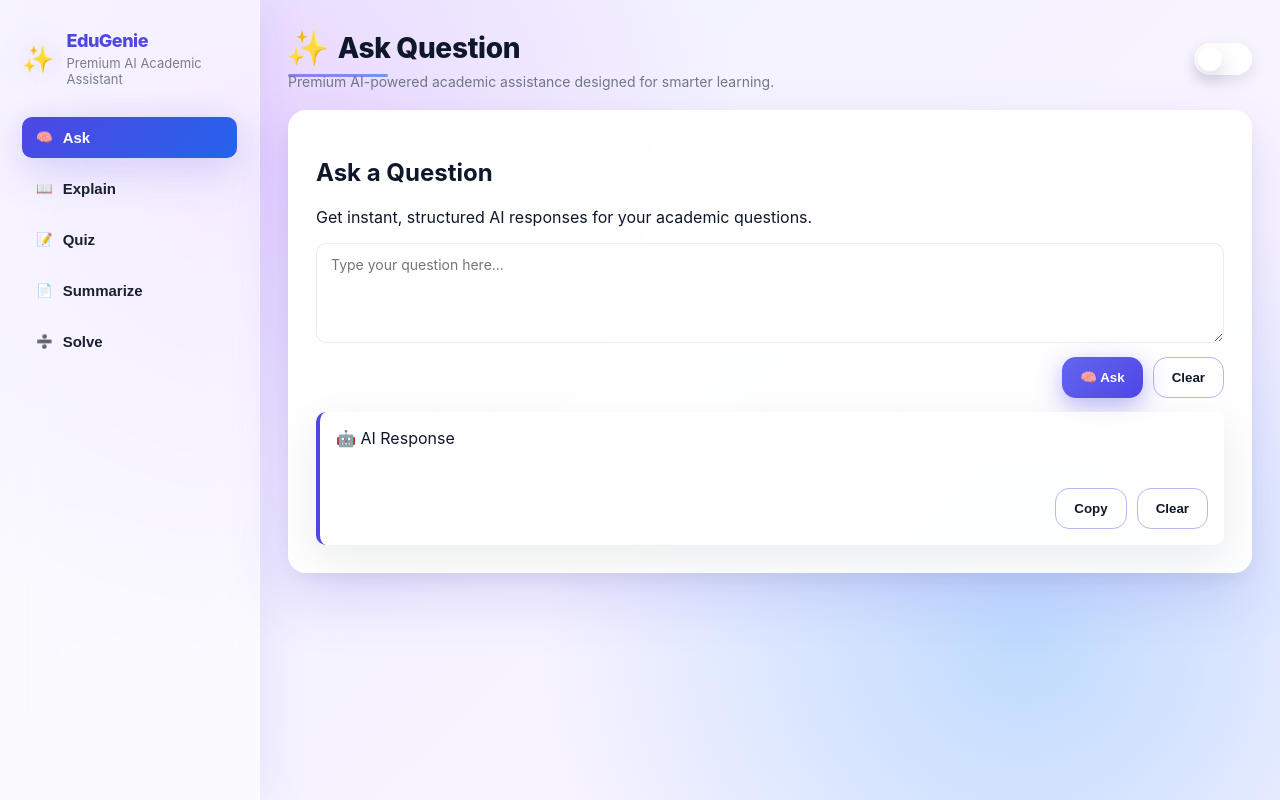
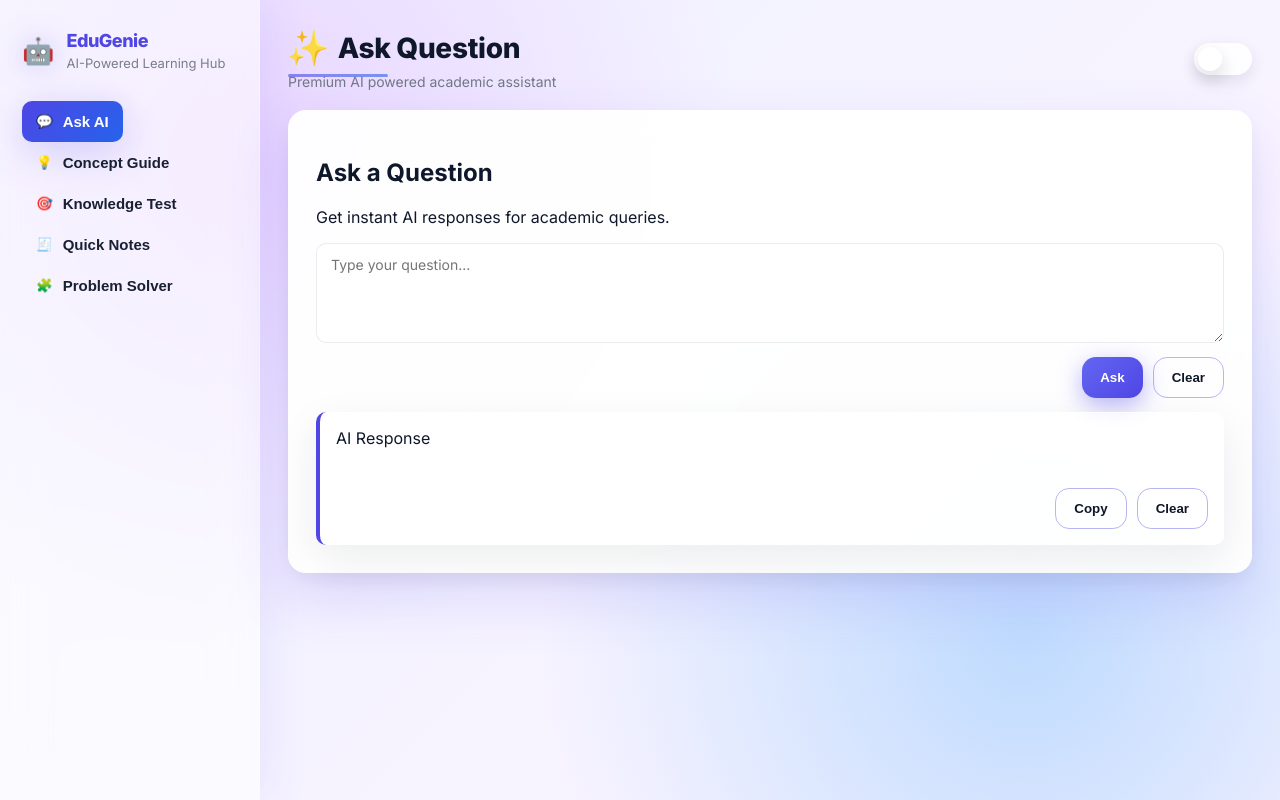
Before and after one commit to Harshakambham8/EduGenie, a Flask app: page / in a window 1280 px wide. Run offline with Flask 2, Linux system fonts and the light colour scheme.

Commit message:
Update index.html

```diff
--- a/frontend/templates/index.html
+++ b/frontend/templates/index.html
@@ -1,95 +1,150 @@
 <!doctype html>
+
 <html lang="en">
 <head>
-  <meta charset="utf-8" />
-  <meta name="viewport" content="width=device-width, initial-scale=1" />
+<meta charset="utf-8"/>
+<meta name="viewport" content="width=device-width, initial-scale=1"/>
+
 <title>EduGenie</title>
-  <link rel="stylesheet" href="{{ url_for('static', filename='css/style.css') }}" />
+
+<link rel="stylesheet" href="style.css"/>
+
+<link href="https://fonts.googleapis.com/css2?family=Inter:wght@400;600;700;800&display=swap" rel="stylesheet">
 </head>
 
 <body>
+
 <div class="app-shell">
 
-    <!-- ================= SIDEBAR ================= -->
-    <aside class="sidebar" role="navigation">
+<!-- SIDEBAR -->
+
+<aside class="sidebar">
+
 <div class="brand">
-        <div class="logo">✨</div>
+<div class="logo">🤖</div>
+
 <div class="brand-text">
 <h2>EduGenie</h2>
-          <small>Premium AI Academic Assistant</small>
+<small>AI-Powered Learning Hub</small>
 </div>
 </div>
 
 <nav class="nav">
-        <button data-view="ask" class="nav-btn active">🧠 <span>Ask</span></button>
-        <button data-view="explain" class="nav-btn">📖 <span>Explain</span></button>
-        <button data-view="quiz" class="nav-btn">📝 <span>Quiz</span></button>
-        <button data-view="summarize" class="nav-btn">📄 <span>Summarize</span></button>
-        <button data-view="solve" class="nav-btn">➗ <span>Solve</span></button>
+
+<div class="menu-group">
+
+
+
+<div class="submenu">
+
+<button data-view="ask" class="nav-btn active">
+💬 <span>Ask AI</span>
+</button>
+
+<button data-view="explain" class="nav-btn">
+💡 <span>Concept Guide</span>
+</button>
+
+<button data-view="quiz" class="nav-btn">
+🎯 <span>Knowledge Test</span>
+</button>
+
+<button data-view="summarize" class="nav-btn">
+🧾 <span>Quick Notes</span>
+</button>
+
+<button data-view="solve" class="nav-btn">
+🧩 <span> Problem Solver</span>
+</button>
+
+</div>
+
+</div>
+
 </nav>
+
 </aside>
 
-    <!-- ================= MAIN ================= -->
+<!-- MAIN -->
+
 <main class="main">
 
-      <!-- HEADER -->
 <header class="main-header">
+
 <div class="title-block">
 <h1 id="main-title">Ask Question</h1>
-          <p class="subtitle">
-            Premium AI-powered academic assistance designed for smarter learning.
-          </p>
+<p class="subtitle">Premium AI powered academic assistant</p>
 </div>
 
 <div class="header-right">
-          <label class="theme-toggle" title="Toggle Light / Dark Mode">
-            <input type="checkbox" id="theme-toggle" />
+
+<label class="theme-toggle">
+<input type="checkbox" id="theme-toggle"/>
+
 <span class="toggle-track">
 <span class="toggle-knob"></span>
 </span>
+
 </label>
+
 </div>
+
 </header>
 
-      <!-- CONTENT -->
 <section class="content">
 
-        <!-- ================= ASK ================= -->
+<!-- ASK -->
+
 <div id="view-ask" class="card view">
+
 <h2>Ask a Question</h2>
-          <p class="desc">
-            Get instant, structured AI responses for your academic questions.
-          </p>
+
+<p class="desc">Get instant AI responses for academic queries.</p>
 
 <form id="form-ask" class="form">
-            <textarea name="question" rows="4" placeholder="Type your question here..."></textarea>
+
+<textarea name="question" rows="4" placeholder="Type your question..."></textarea>
 
 <div class="actions">
-              <button type="submit" class="btn primary" id="btn-ask">🧠 Ask</button>
+
+<button type="submit" class="btn primary" id="btn-ask">Ask</button>
+
 <button type="button" class="btn ghost" id="clear-ask">Clear</button>
+
 </div>
+
 </form>
 
 <div class="ai-card">
-            <div class="ai-header">🤖 AI Response</div>
+
+<div class="ai-header">AI Response</div>
+
 <div id="result-ask" class="result"></div>
 
 <div class="actions">
+
 <button type="button" class="btn ghost" id="copy-ask">Copy</button>
+
 <button type="button" class="btn ghost" id="clear-ask-result">Clear</button>
-            </div>
-          </div>
+
 </div>
 
-        <!-- ================= EXPLAIN ================= -->
+</div>
+
+</div>
+
+<!-- EXPLAIN -->
+
 <div id="view-explain" class="card view hidden">
-          <h2>Explain a Concept</h2>
-          <p class="desc">
-            Get step-by-step explanations tailored to your learning level.
-          </p>
+
+<h2>Explain Concept</h2>
+
+<p class="desc">Get simplified explanations for complex topics.</p>
 
 <form id="form-explain" class="form">
-            <input name="topic" type="text" placeholder="Enter topic..." />
+
+<input name="topic" type="text" placeholder="Enter topic"/>
+
 <select name="level">
 <option value="beginner">Beginner</option>
 <option value="intermediate">Intermediate</option>
@@ -97,113 +152,176 @@
 </select>
 
 <div class="actions">
-              <button type="submit" class="btn primary" id="btn-explain">📖 Explain</button>
+
+<button type="submit" class="btn primary" id="btn-explain">Explain</button>
+
 <button type="button" class="btn ghost" id="clear-explain">Clear</button>
+
 </div>
+
 </form>
 
 <div class="ai-card">
-            <div class="ai-header">🤖 AI Response</div>
+
+<div class="ai-header">AI Response</div>
+
 <div id="result-explain" class="result"></div>
 
 <div class="actions">
+
 <button type="button" class="btn ghost" id="copy-explain">Copy</button>
+
 <button type="button" class="btn ghost" id="clear-explain-result">Clear</button>
-            </div>
-          </div>
+
 </div>
 
-        <!-- ================= QUIZ ================= -->
+</div>
+
+</div>
+
+<!-- QUIZ -->
+
 <div id="view-quiz" class="card view hidden">
-          <h2>Generate a Quiz</h2>
-          <p class="desc">
-            Create quick quizzes to test your understanding instantly.
-          </p>
+
+<h2>Generate Quiz</h2>
+
+<p class="desc">Test your knowledge instantly.</p>
 
 <form id="form-quiz" class="form">
-            <input name="topic" type="text" placeholder="Enter topic..." />
+
+<input name="topic" type="text" placeholder="Enter topic"/>
+
 <select name="difficulty">
 <option value="easy">Easy</option>
 <option value="medium">Medium</option>
 <option value="hard">Hard</option>
 </select>
-            <input name="num_questions" type="number" min="1" max="20" value="5" />
+
+<input name="num_questions" type="number" min="1" max="20" value="5"/>
 
 <div class="actions">
-              <button type="submit" class="btn primary" id="btn-quiz">📝 Generate Quiz</button>
+
+<button type="submit" class="btn primary" id="btn-quiz">Generate Quiz</button>
+
 <button type="button" class="btn ghost" id="clear-quiz">Clear</button>
+
 </div>
+
 </form>
 
 <div class="ai-card">
-            <div class="ai-header">📝 Quiz</div>
+
+<div class="ai-header">Quiz</div>
+
 <div id="quiz-container" class="result"></div>
 
 <div class="actions">
+
 <button type="button" class="btn ghost" id="copy-quiz">Copy</button>
+
 <button type="button" class="btn ghost" id="clear-quiz-result">Clear</button>
-            </div>
-          </div>
+
 </div>
 
-        <!-- ================= SUMMARIZE ================= -->
+</div>
+
+</div>
+
+<!-- SUMMARIZE -->
+
 <div id="view-summarize" class="card view hidden">
+
 <h2>Summarize Text</h2>
-          <p class="desc">
-            Paste notes or articles and get a concise summary.
-          </p>
+
+<p class="desc">Paste notes or articles to get short summaries.</p>
 
 <form id="form-summarize" class="form">
-            <textarea name="text" rows="6" placeholder="Paste text here..."></textarea>
+
+<textarea name="text" rows="6" placeholder="Paste text here"></textarea>
 
 <div class="actions">
-              <button type="submit" class="btn primary" id="btn-summarize">📄 Summarize</button>
+
+<button type="submit" class="btn primary" id="btn-summarize">Summarize</button>
+
 <button type="button" class="btn ghost" id="clear-summarize">Clear</button>
+
 </div>
+
 </form>
 
 <div class="ai-card">
-            <div class="ai-header">🤖 AI Response</div>
+
+<div class="ai-header">AI Response</div>
+
 <div id="result-summarize" class="result"></div>
 
 <div class="actions">
+
 <button type="button" class="btn ghost" id="copy-summarize">Copy</button>
+
 <button type="button" class="btn ghost" id="clear-summarize-result">Clear</button>
-            </div>
-          </div>
+
 </div>
 
-        <!-- ================= SOLVE ================= -->
+</div>
+
+</div>
+
+<!-- SOLVE -->
+
 <div id="view-solve" class="card view hidden">
+
 <h2>Step-by-Step Solve</h2>
-          <p class="desc">
-            Enter a problem and receive a detailed step-by-step solution.
-          </p>
+
+<p class="desc">Solve problems with detailed steps.</p>
 
 <form id="form-solve" class="form">
-            <textarea name="problem" rows="5" placeholder="Enter problem here..."></textarea>
+
+<textarea name="problem" rows="5" placeholder="Enter problem"></textarea>
 
 <div class="actions">
-              <button type="submit" class="btn primary" id="btn-solve">➗ Solve</button>
+
+<button type="submit" class="btn primary" id="btn-solve">Solve</button>
+
 <button type="button" class="btn ghost" id="clear-solve">Clear</button>
+
 </div>
+
 </form>
 
 <div class="ai-card">
-            <div class="ai-header">🤖 AI Response</div>
+
+<div class="ai-header">AI Response</div>
+
 <div id="result-solve" class="result"></div>
 
 <div class="actions">
+
 <button type="button" class="btn ghost" id="copy-solve">Copy</button>
+
 <button type="button" class="btn ghost" id="clear-solve-result">Clear</button>
+
 </div>
+
 </div>
+
 </div>
 
 </section>
+
 </main>
+
 </div>
 
 <script src="{{ url_for('static', filename='js/app.js') }}"></script>
+
+<script>
+document.querySelectorAll(".menu-toggle").forEach(btn=>{
+btn.addEventListener("click",()=>{
+btn.parentElement.classList.toggle("active");
+});
+});
+</script>
+
 </body>
 </html>
```
Lines whose indentation alone changed are shown as unchanged.
